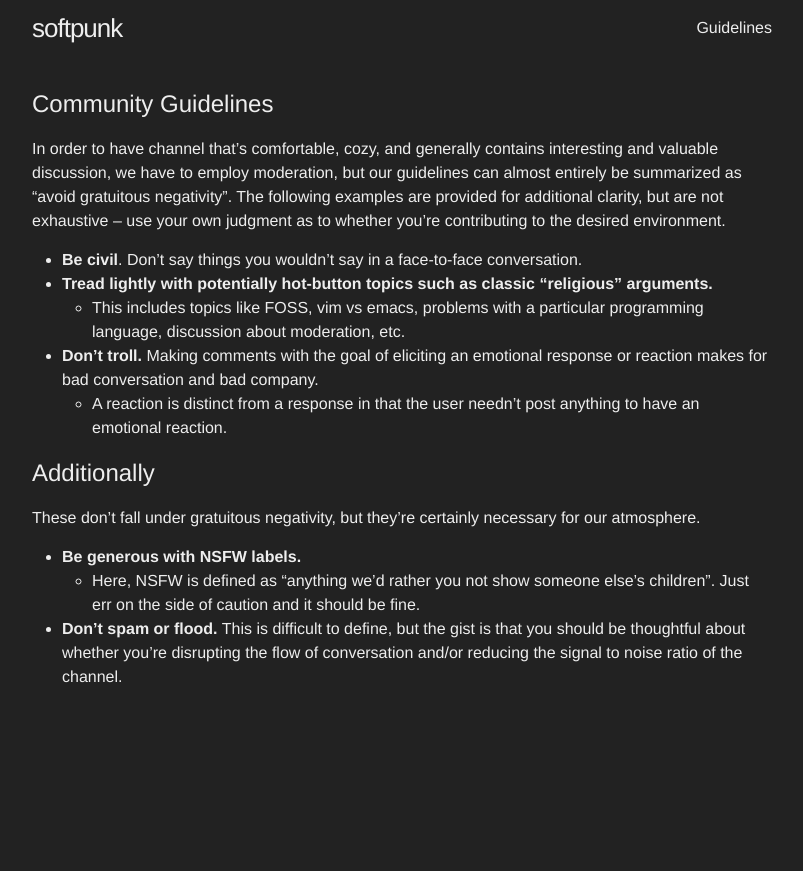
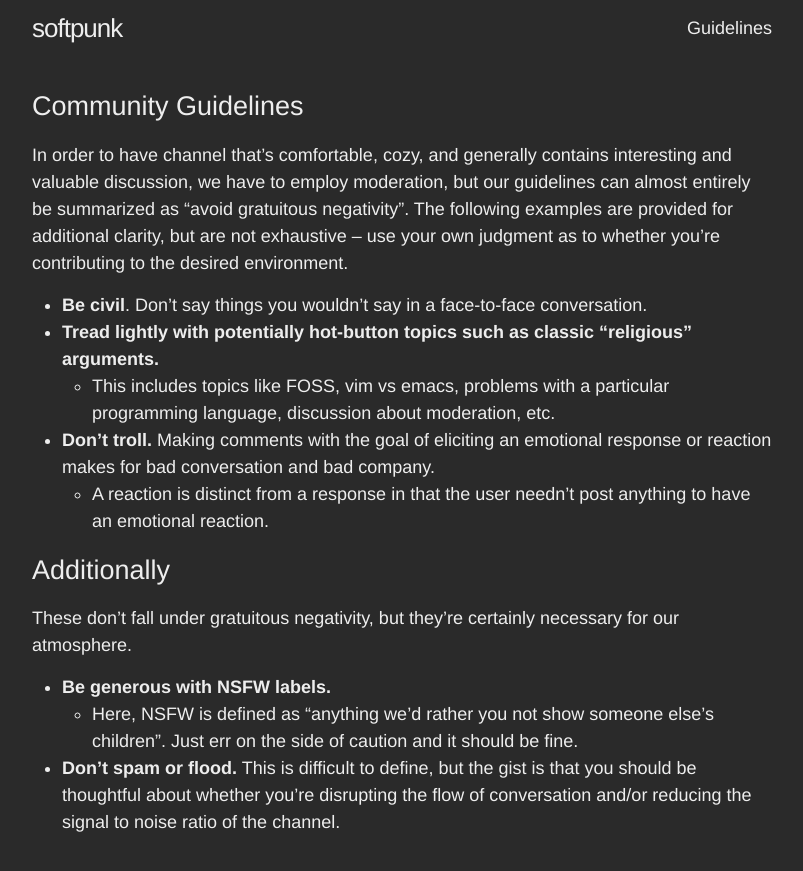
Before and after one commit to softpunk/softpunk.github.io, a Jekyll site: the page built from guidelines.md, in a window 1280 px wide. Shown: the top 871 px of the page, without its empty margins (238-1041 px from the left). Built offline with Jekyll 4.4.1, drawn with Linux system fonts in a browser that asks for light colours.

Commit message:
Minor style update

```diff
--- a/_sass/_base.scss
+++ b/_sass/_base.scss
@@ -129,10 +129,10 @@
  */
 pre,
 code {
-    font-size: 15px;
-    border: 1px solid $grey-color-light;
+    font-size: 18px;
+    border: 1px solid $code-background-color;
     border-radius: 3px;
-    background-color: #eef;
+    background-color: $code-background-color;
 }
 
 code {
--- a/css/main.scss
+++ b/css/main.scss
@@ -7,18 +7,20 @@
 
 // Our variables
 $base-font-family: "Helvetica Neue", Helvetica, Arial, sans-serif;
-$base-font-size:   16px;
+$base-font-size:   18px;
 $base-font-weight: 400;
+
 $small-font-size:  $base-font-size * 0.875;
 $base-line-height: 1.5;
 
 $spacing-unit:     30px;
 
 $text-color:       #eee;
-$background-color: #222;
-$brand-color:      #2a7ae2;
+$background-color: #2a2a2a;
+$code-background-color: darken($background-color, 4%);
+$brand-color:      rgb(36, 234, 62);
 
-$grey-color:       #828282;
+$grey-color:       #AAA;
 $grey-color-light: lighten($grey-color, 40%);
 $grey-color-dark:  darken($grey-color, 25%);
 
```
